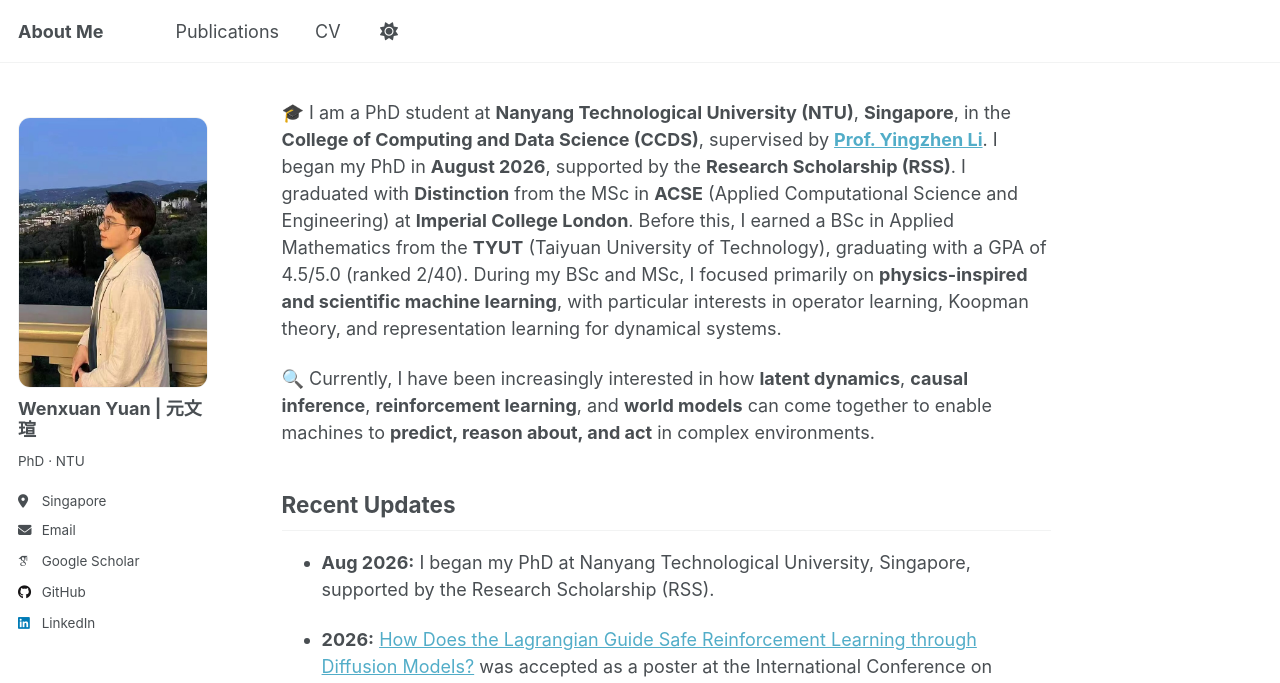
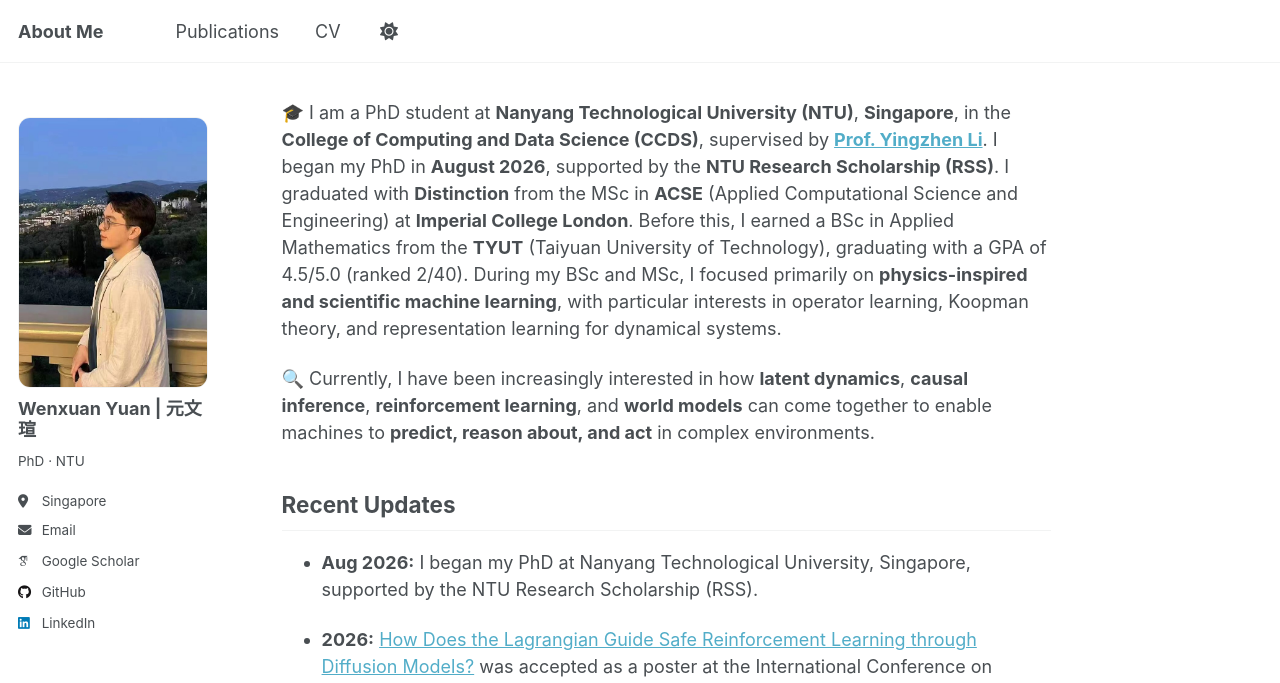
Before and after one commit to Wenxuan52/Wenxuan52.github.io, a Jekyll site: the page built from _pages/about.md, in a window 1280 px wide and 1374 px high. Shown: the top 683 px of the window. Built offline with Jekyll 4.4.1, drawn with Linux system fonts in a browser that asks for light colours; some web fonts are replaced; a script that is not in the unit is left out.

Commit message:
Use official NTU Research Scholarship name

```diff
--- a/_pages/about.md
+++ b/_pages/about.md
@@ -7,13 +7,13 @@ redirect_from:
   - /about.html
 ---
 
-🎓 I am a PhD student at **Nanyang Technological University (NTU)**, **Singapore**, in the **College of Computing and Data Science (CCDS)**, supervised by [**Prof. Yingzhen Li**](http://yingzhenli.net/home/en/). I began my PhD in **August 2026**, supported by the **Research Scholarship (RSS)**. I graduated with **Distinction** from the MSc in **ACSE** (Applied Computational Science and Engineering) at **Imperial College London**. Before this, I earned a BSc in Applied Mathematics from the **TYUT** (Taiyuan University of Technology), graduating with a GPA of 4.5/5.0 (ranked 2/40). During my BSc and MSc, I focused primarily on **physics-inspired and scientific machine learning**, with particular interests in operator learning, Koopman theory, and representation learning for dynamical systems.
+🎓 I am a PhD student at **Nanyang Technological University (NTU)**, **Singapore**, in the **College of Computing and Data Science (CCDS)**, supervised by [**Prof. Yingzhen Li**](http://yingzhenli.net/home/en/). I began my PhD in **August 2026**, supported by the **NTU Research Scholarship (RSS)**. I graduated with **Distinction** from the MSc in **ACSE** (Applied Computational Science and Engineering) at **Imperial College London**. Before this, I earned a BSc in Applied Mathematics from the **TYUT** (Taiyuan University of Technology), graduating with a GPA of 4.5/5.0 (ranked 2/40). During my BSc and MSc, I focused primarily on **physics-inspired and scientific machine learning**, with particular interests in operator learning, Koopman theory, and representation learning for dynamical systems.
 
 🔍 Currently, I have been increasingly interested in how **latent dynamics**, **causal inference**, **reinforcement learning**, and **world models** can come together to enable machines to **predict, reason about, and act** in complex environments.
 
 ## Recent Updates
 
-- **Aug 2026:** I began my PhD at Nanyang Technological University, Singapore, supported by the Research Scholarship (RSS).
+- **Aug 2026:** I began my PhD at Nanyang Technological University, Singapore, supported by the NTU Research Scholarship (RSS).
 
 - **2026:** [How Does the Lagrangian Guide Safe Reinforcement Learning through Diffusion Models?](/publication/2026-02-10-ALGD) was accepted as a poster at the International Conference on Machine Learning (ICML) 2026.\
   We stabilize diffusion policies for safe reinforcement learning through augmented Lagrangian guidance.
```
Also changed, not shown: _pages/cv.md (+1 -1 lines).
